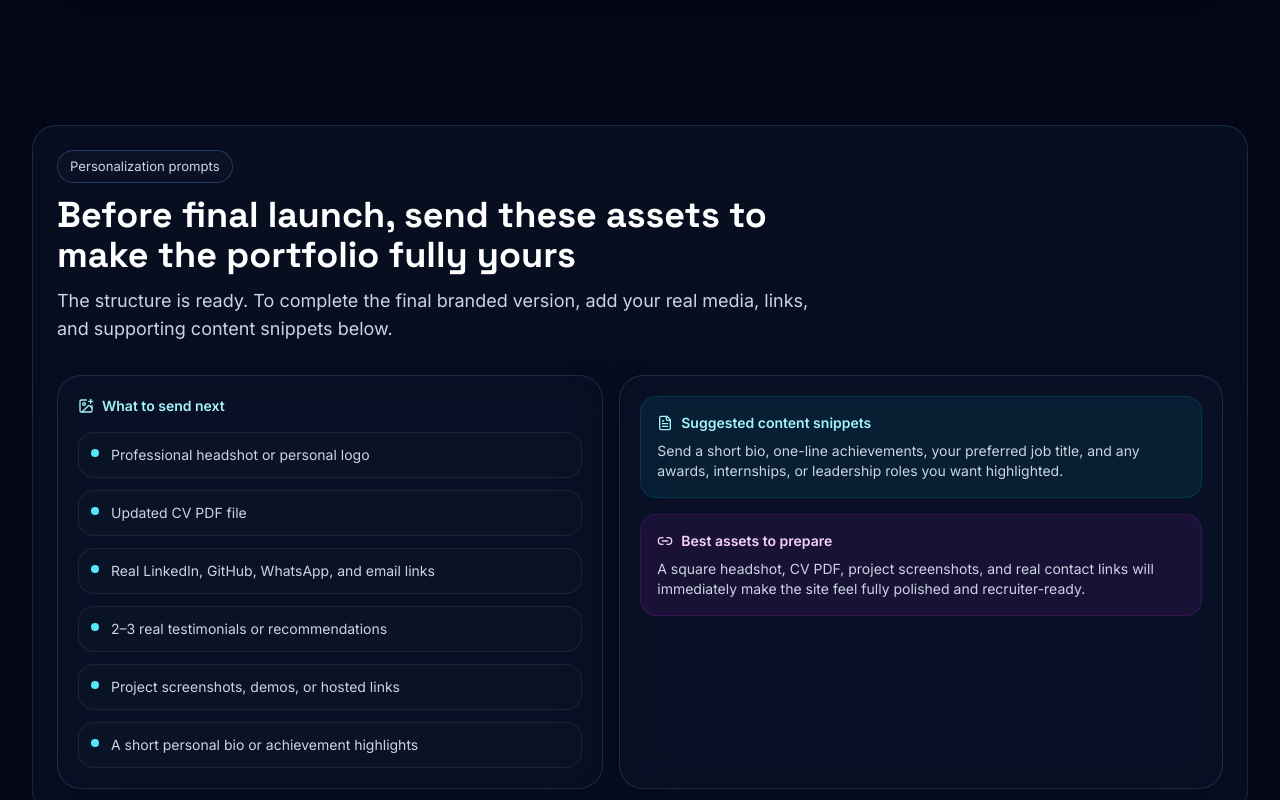
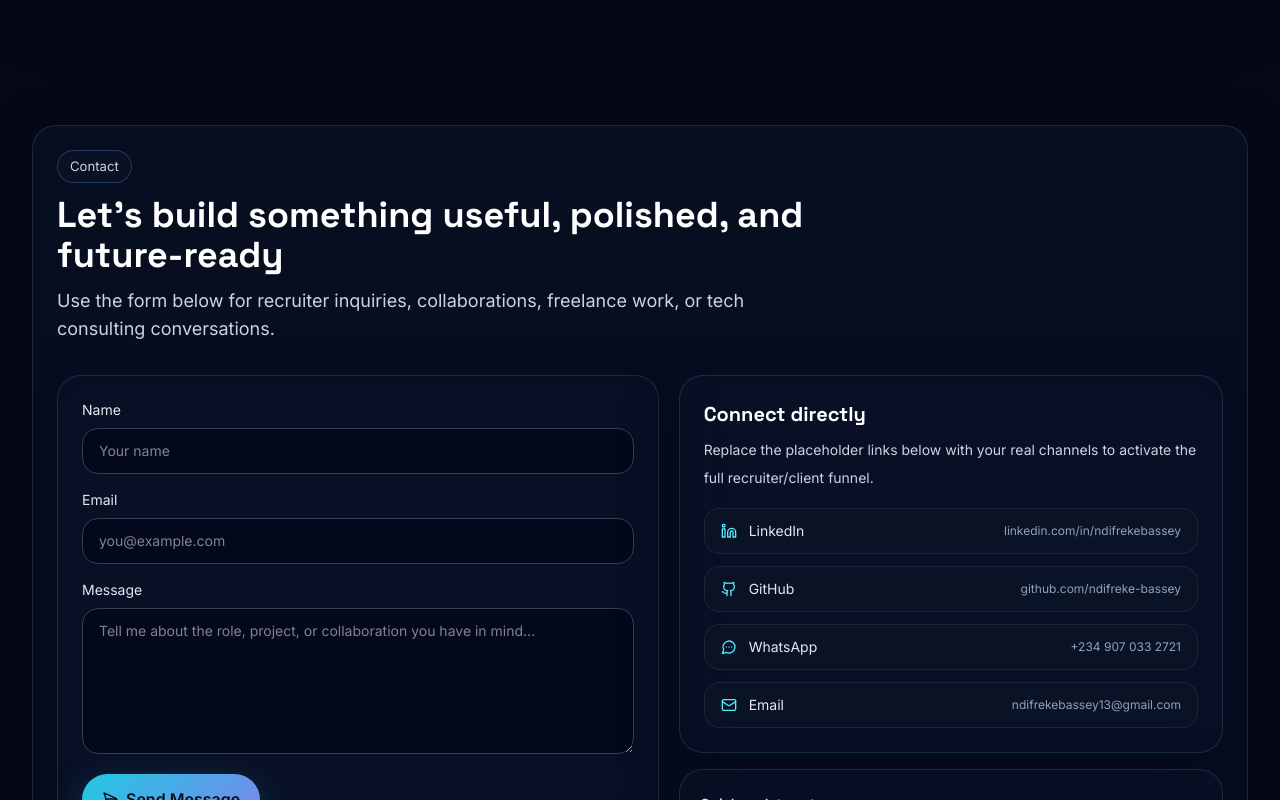
Before and after one commit to ndifreke-bassey/my-portfolio, a React (Vite) app: page / in a window 1280 px wide. Shown: the part 5940-6740 px from the top of the page. Built offline with nearby package versions, Linux system fonts and the light colour scheme.

Commit message:
Enhance README with project details, features, and setup instructions; remove AssetsPrompt component; add hidden bot field to Contact form; include MIT License file.

```diff
--- a/src/App.jsx
+++ b/src/App.jsx
@@ -5,7 +5,6 @@ import Skills from './components/Skills'
 import Projects from './components/Projects'
 import Services from './components/Services'
 import Testimonials from './components/Testimonials'
-import AssetsPrompt from './components/AssetsPrompt'
 import Contact from './components/Contact'
 import Footer from './components/Footer'
 import BackgroundEffects from './components/BackgroundEffects'
@@ -24,7 +23,6 @@ function App() {
         <Projects />
         <Services />
         <Testimonials />
-        <AssetsPrompt />
         <Contact />
       </main>
       <BackToTop />
--- a/src/components/AssetsPrompt.jsx
+++ /dev/null
@@ -1,70 +0,0 @@
-import { motion } from 'framer-motion'
-import { ImagePlus, FileText, Link2 } from 'lucide-react'
-import SectionTitle from './SectionTitle'
-import { personalizationChecklist } from '../data/portfolioData'
-
-export default function AssetsPrompt() {
-  return (
-    <section id="assets-needed" className="section-anchor py-6 sm:py-8">
-      <div className="section-shell glass-panel">
-        <SectionTitle
-          eyebrow="Personalization prompts"
-          title="Before final launch, send these assets to make the portfolio fully yours"
-          description="The structure is ready. To complete the final branded version, add your real media, links, and supporting content snippets below."
-        />
-
-        <div className="grid gap-4 lg:grid-cols-[0.95fr_1.05fr]">
-          <motion.div
-            initial={{ opacity: 0, x: -16 }}
-            whileInView={{ opacity: 1, x: 0 }}
-            viewport={{ once: true, amount: 0.2 }}
-            className="glass-panel rounded-3xl p-5"
-          >
-            <div className="mb-4 flex items-center gap-2 text-cyan-200">
-              <ImagePlus className="h-4 w-4" />
-              <span className="text-sm font-semibold">What to send next</span>
-            </div>
-
-            <ul className="space-y-3 text-sm text-slate-300">
-              {personalizationChecklist.map((item) => (
-                <li key={item} className="flex gap-3 rounded-2xl border border-white/8 bg-slate-900/45 p-3">
-                  <span className="mt-1 h-2 w-2 rounded-full bg-cyan-300" />
-                  <span>{item}</span>
-                </li>
-              ))}
-            </ul>
-          </motion.div>
-
-          <motion.div
-            initial={{ opacity: 0, x: 16 }}
-            whileInView={{ opacity: 1, x: 0 }}
-            viewport={{ once: true, amount: 0.2 }}
-            className="glass-panel rounded-3xl p-5"
-          >
-            <div className="space-y-4 text-sm text-slate-300">
-              <div className="rounded-2xl border border-cyan-500/15 bg-cyan-500/8 p-4">
-                <div className="mb-2 flex items-center gap-2 text-cyan-200">
-                  <FileText className="h-4 w-4" />
-                  <span className="font-semibold">Suggested content snippets</span>
-                </div>
-                <p>
-                  Send a short bio, one-line achievements, your preferred job title, and any awards, internships, or leadership roles you want highlighted.
-                </p>
-              </div>
-
-              <div className="rounded-2xl border border-fuchsia-500/15 bg-fuchsia-500/8 p-4">
-                <div className="mb-2 flex items-center gap-2 text-fuchsia-200">
-                  <Link2 className="h-4 w-4" />
-                  <span className="font-semibold">Best assets to prepare</span>
-                </div>
-                <p>
-                  A square headshot, CV PDF, project screenshots, and real contact links will immediately make the site feel fully polished and recruiter-ready.
-                </p>
-              </div>
-            </div>
-          </motion.div>
-        </div>
-      </div>
-    </section>
-  )
-}
--- a/src/components/Contact.jsx
+++ b/src/components/Contact.jsx
@@ -31,6 +31,11 @@ export default function Contact() {
             className="glass-panel rounded-3xl p-5 sm:p-6"
           >
             <input type="hidden" name="form-name" value="contact" />
+            <div style={{ display: 'none' }}>
+              <label>
+                Don’t fill this out if you're human: <input name="bot-field" />
+              </label>
+            </div>
             <div className="grid gap-4">
               <label className="grid gap-2 text-sm text-slate-200">
                 <span>Name</span>
```
Also changed, not shown: 2 other files (tests, documents, lock files or other folders).
